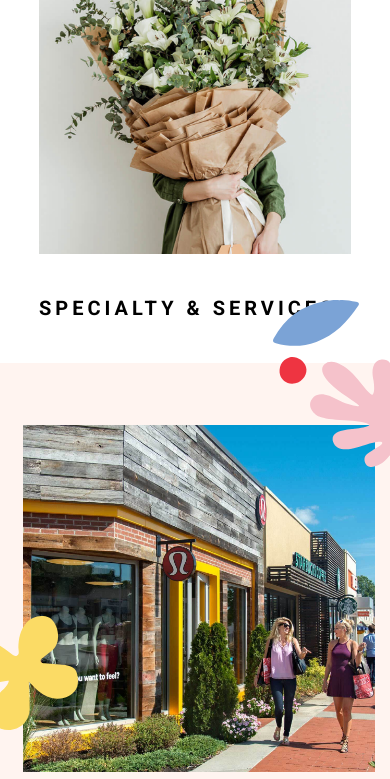
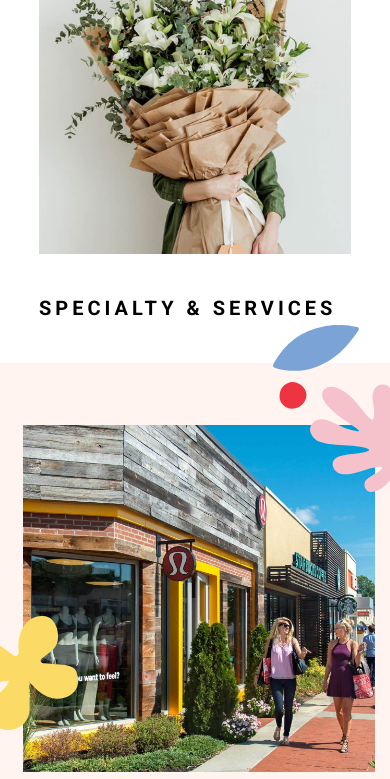
Before and after one commit to AnastasiaZubrilovskaia/shopping-center, a plain HTML site: page index.html in a window 390 px wide. Shown: the part 3623-4402 px from the top of the page. Drawn offline with Linux system fonts and the light colour scheme.

Commit message:
Update style.css

```diff
--- a/style.css
+++ b/style.css
@@ -921,7 +921,7 @@ footer{
     }
     .flower_4{
         width: 30%;
-        top:-10%;
+        top:-6%;
     }
     .flower_5{
         width: 20%;
```
